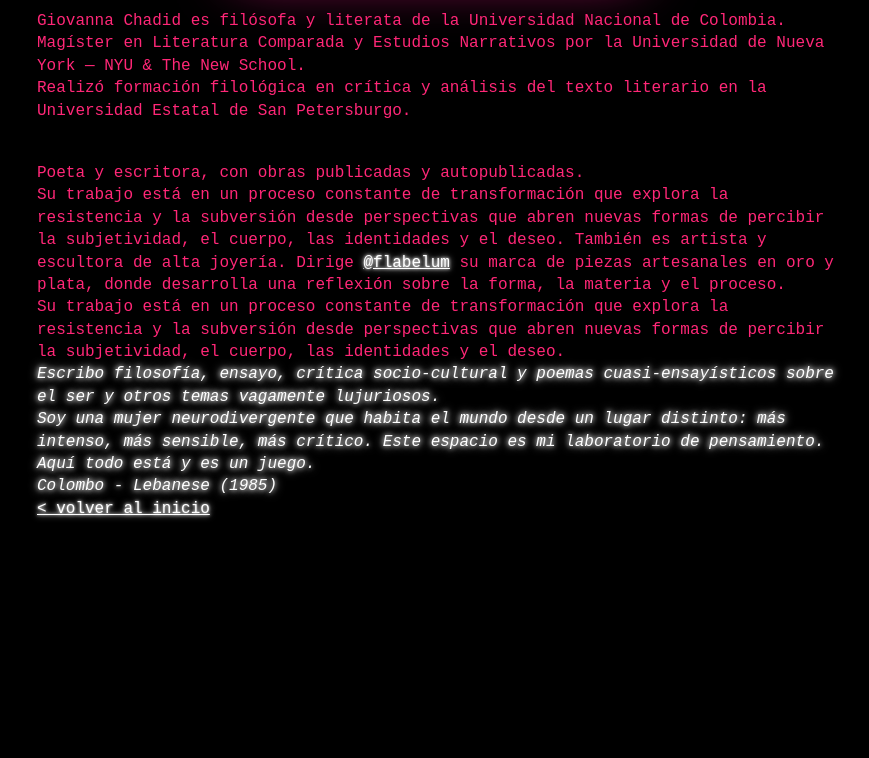
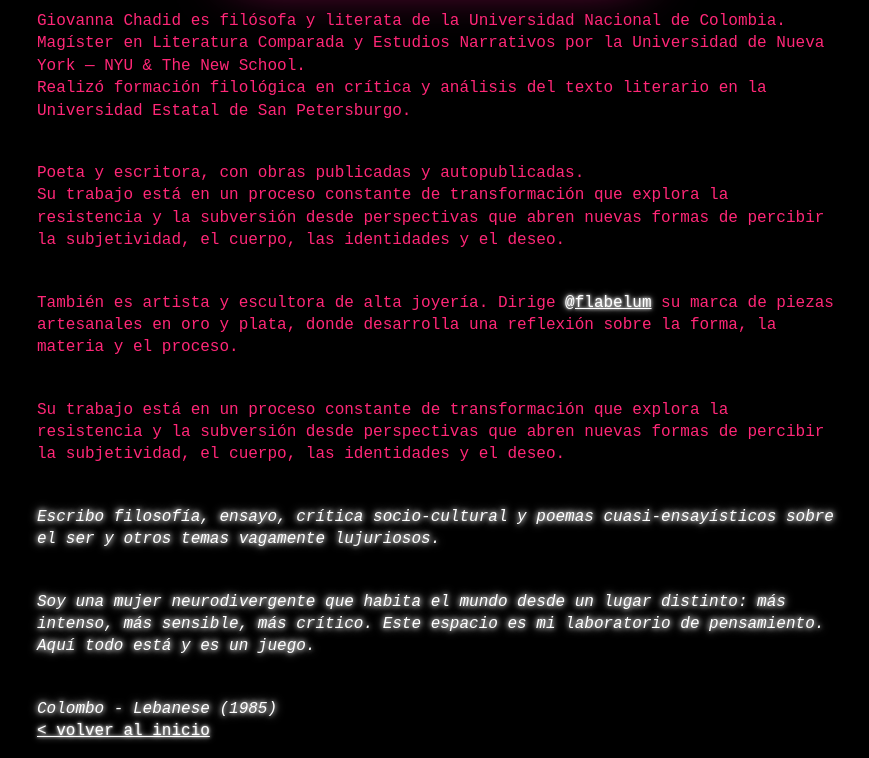
Before and after one commit to medusahra/medusahra.github.io, a Jekyll site: the page built from _posts/2015-11-14-whoami.md, in a window 1280 px wide. Shown: the part 441-1199 px from the top of the page, without its empty margins (203-1072 px from the left). Built offline with Jekyll 4.4.1, drawn with Linux system fonts in a browser that asks for light colours; before the commit the page ends 976 px from its top, so only the background shows below that.

Commit message:
Update 2015-11-14-whoami.md

```diff
--- a/_posts/2015-11-14-whoami.md
+++ b/_posts/2015-11-14-whoami.md
@@ -21,17 +21,18 @@ Realizó formación filológica en crítica y análisis del texto literario en l
 Poeta y escritora, con obras publicadas y autopublicadas.
 
 Su trabajo está en un proceso constante de transformación que explora la resistencia y la subversión desde perspectivas que abren nuevas formas de percibir la subjetividad, el cuerpo, las identidades y el deseo.
-También es artista y escultora de alta joyería. Dirige <a href="https://www.instagram.com/flabelum/" target="_blank">@flabelum</a> su marca de piezas artesanales en oro y plata, donde desarrolla una reflexión sobre la forma, la materia y el proceso.
-<br>
-Su trabajo está en un proceso constante de transformación que explora la resistencia y la subversión desde perspectivas que abren nuevas formas de percibir la subjetividad, el cuerpo,
-las identidades y el deseo.
-<br>
-
+<div style="margin: 40px 0;"></div>
+También es artista y escultora de alta joyería. Dirige <a href="https://www.instagram.com/flabelum/" target="_blank">@flabelum</a> su marca de piezas artesanales
+en oro y plata, donde desarrolla una reflexión sobre la forma, la materia y el proceso.
+<div style="margin: 40px 0;"></div>
+Su trabajo está en un proceso constante de transformación que explora la resistencia y la subversión desde perspectivas que abren nuevas formas de percibir
+la subjetividad, el cuerpo, las identidades y el deseo.
+<div style="margin: 40px 0;"></div>
 *Escribo filosofía, ensayo, crítica socio-cultural y poemas cuasi-ensayísticos sobre el ser y otros temas vagamente lujuriosos.*
-<br>
+<div style="margin: 40px 0;"></div>
 *Soy una mujer neurodivergente que habita el mundo desde un lugar distinto: más intenso, más sensible, más crítico. Este espacio es mi laboratorio de pensamiento.
 Aquí todo está y es un juego.*
-<br>
+<div style="margin: 40px 0;"></div>
 *Colombo - Lebanese (1985)*
 
 
```
